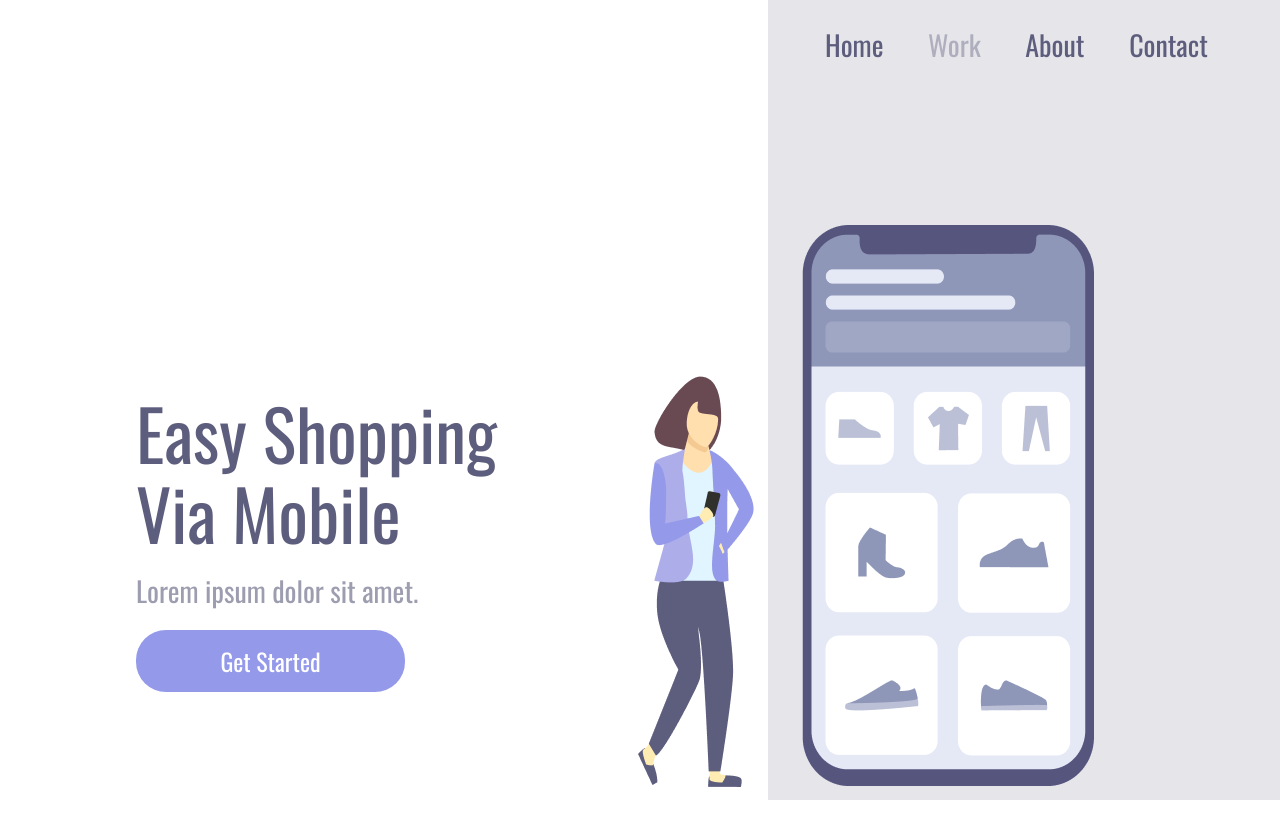
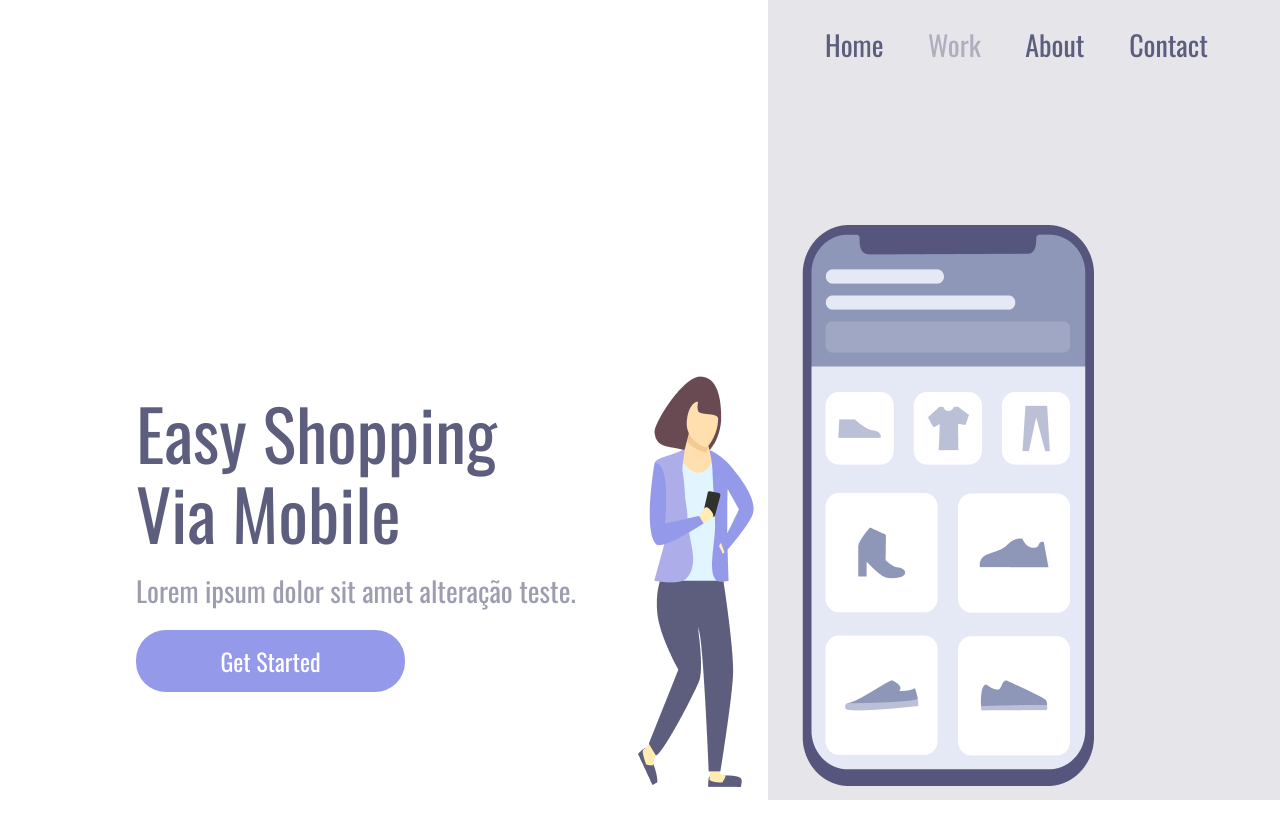
Before and after one commit to cristianorrm-boop/Easy-Shopping, a plain HTML site: page index.html in a window 1280 px wide. Drawn offline with nearby package versions, Linux system fonts and the light colour scheme.

Commit message:
Alteração parágrafo principal.

```diff
--- a/index.html
+++ b/index.html
@@ -15,7 +15,7 @@
 
         <section class="container-left">
             <h1>Easy Shopping Via Mobile</h1>
-            <p>Lorem ipsum dolor sit amet.</p>
+            <p>Lorem ipsum dolor sit amet alteração teste.</p>
             <button>Get Started</button>
         </section>
 
```
